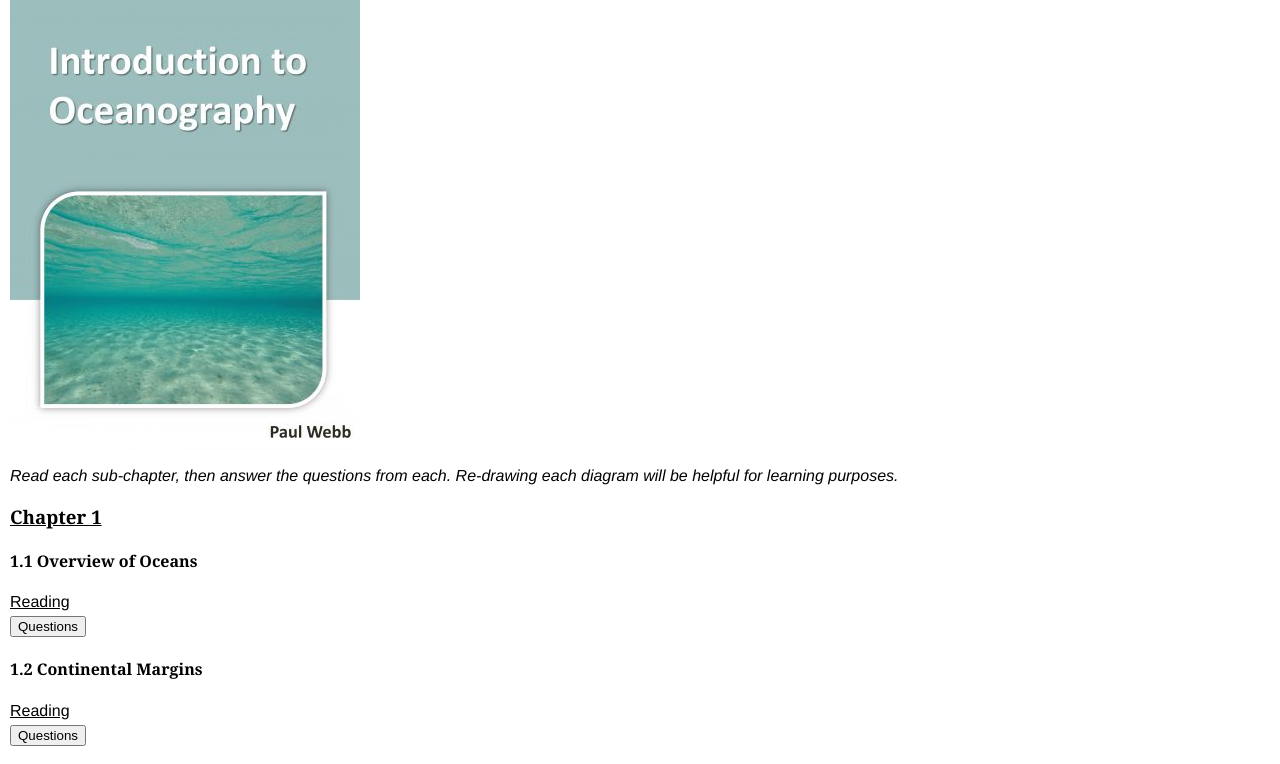
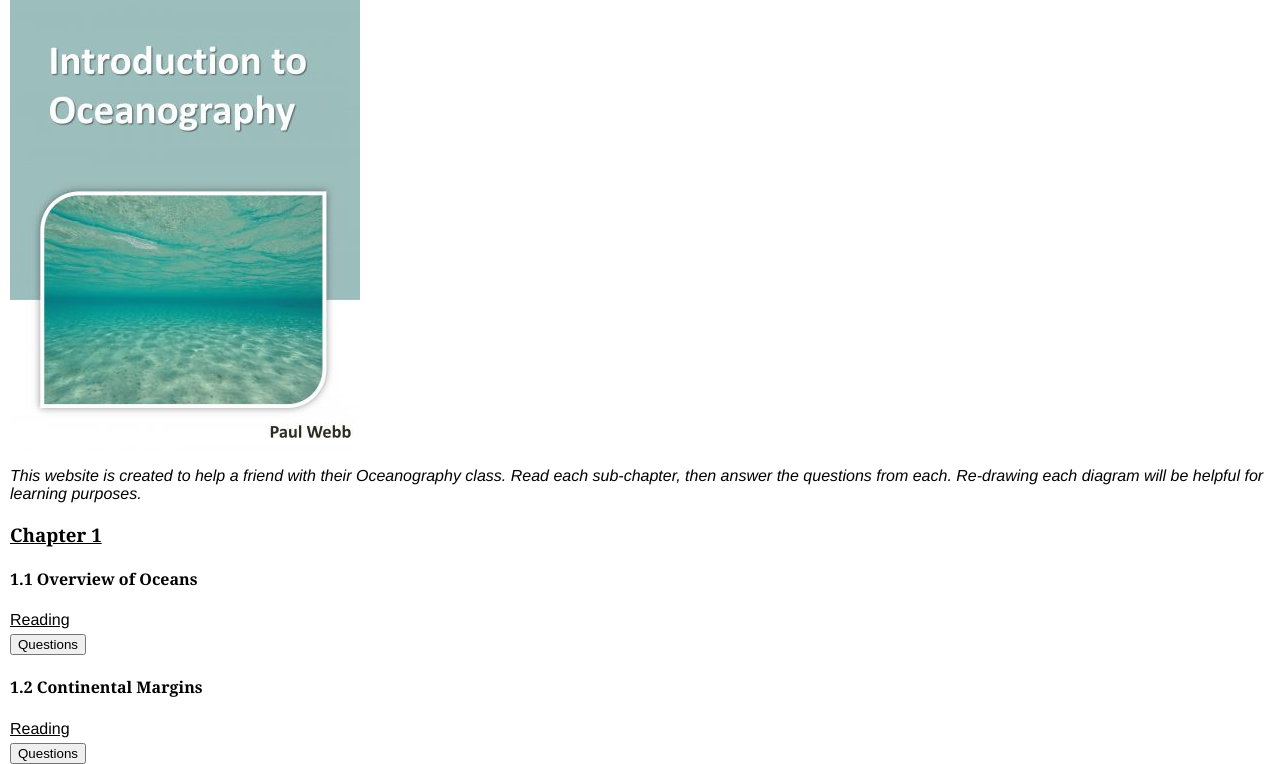
Before and after one commit to johnakers/johnakers.github.io, a plain HTML site: page oceanography/index.html in a window 1280 px wide. Shown: the part 65-829 px from the top of the page. Drawn offline with Linux system fonts and the light colour scheme.

Commit message:
Update index menu
+ Note for Ocean

```diff
--- a/oceanography/index.html
+++ b/oceanography/index.html
@@ -12,7 +12,7 @@
 
     <img src="../public/images/intro-oceanography.jpg" />
 
-    <p><i>Read each sub-chapter, then answer the questions from each. Re-drawing each diagram will be helpful for
+    <p><i>This website is created to help a friend with their Oceanography class. Read each sub-chapter, then answer the questions from each. Re-drawing each diagram will be helpful for
         learning purposes.</i></p>
 
         <!-- Chapter 1 -->
```
Also changed, not shown: index.html (+2 -1 lines).
